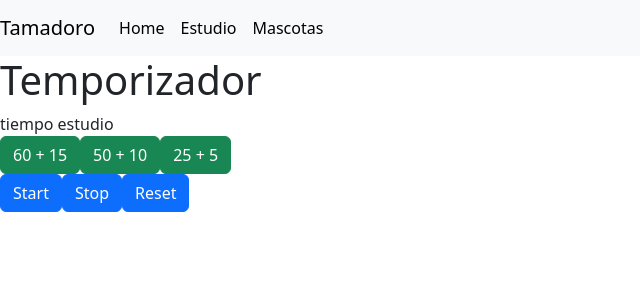
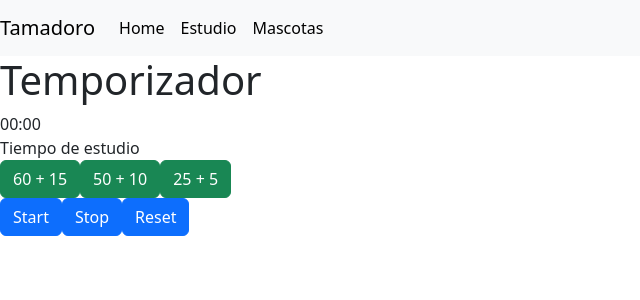
Before and after one commit to nogal1606/tamadoro, a React (Vite) app in the folder tamadoro/: page /estudio in a window 1280 px wide. Shown: the top 300 px of the page, without its empty margins (0-640 px from the left). Built offline with nearby package versions, Linux system fonts and the light colour scheme.

Commit message:
segundo-paso

```diff
--- a/tamadoro/src/estudio/estudio.ts
+++ b/tamadoro/src/estudio/estudio.ts
@@ -1,15 +1,30 @@
-function temporizador1() {
-    let cont = 3600;
-    const intervalo = setInterval(() => {
-        let minutos = Math.floor(cont / 60);
-        let segundos = (cont % 60).toString().padStart(2, '0');
-        console.log(`Ejecutando setInterval ${minutos}:${segundos}`);
+function temporizador1(
+    duracion: number = 3600,
+    elementoId: string = 'temp',
+    callback?: () => void
+): number {
+    let cont: number = duracion;
+    const elemento: HTMLElement | null = document.getElementById(elementoId);
+
+    if (!elemento) {
+        console.error(`Elemento con id "${elementoId}" no encontrado.`);
+        return 0; // Devuelve un valor por defecto en caso de error
+    }
+
+    const intervalo: number = setInterval(() => {
+        const minutos: string = Math.floor(cont / 60).toString().padStart(2, '0');
+        const segundos: string = (cont % 60).toString().padStart(2, '0');
+
+        elemento.innerHTML = `${minutos}:${segundos}`;
 
         if (--cont < 0) {
             clearInterval(intervalo);
-            console.log("Temporizador finalizado");
+            console.log("⏳ Temporizador finalizado");
+            if (callback) callback();
         }
     }, 1000);
+
+    return intervalo; // Devolvemos el intervalo para poder detenerlo desde React
 }
 
-export default temporizador1
+export default temporizador1;
--- a/tamadoro/src/estudio/estudio.tsx
+++ b/tamadoro/src/estudio/estudio.tsx
@@ -1,21 +1,53 @@
-import React, { useState } from 'react'
-import temporizador1 from './estudio'
+import { useRef, useState } from 'react';
+import temporizador1 from './estudio';
 
-function Estudio(){
-return(<div>
-        <h1>Temporizador</h1>
-        <div id='temp'></div>
+function Estudio() {
+    const intervaloRef = useRef<number | null>(null);
+    const [tiempo, setTiempo] = useState(3600);
+
+    const iniciarTemporizador = (duracion: number) => {
+        if (intervaloRef.current) {
+            clearInterval(intervaloRef.current);
+        }
+
+        setTiempo(duracion);
+
+        intervaloRef.current = temporizador1(duracion, 'temp', () => {
+            alert('¡El tiempo ha terminado!');
+            intervaloRef.current = null;
+        });
+    };
+
+    const detenerTemporizador = () => {
+        if (intervaloRef.current !== null) {
+            clearInterval(intervaloRef.current);
+            intervaloRef.current = null;
+        }
+    };
+
+    const reiniciarTemporizador = () => {
+        detenerTemporizador();
+        document.getElementById('temp')!.innerHTML = "00:00";
+    };
+
+    return (
         <div>
-        <label htmlFor="">tiempo estudio</label>
-            <br />
-            <button type="button" className="btn btn-success" onClick={temporizador1}>60 + 15</button>
-            <button type="button" className="btn btn-success">50 + 10</button>
-            <button type="button" className="btn btn-success">25 + 5</button>
+            <h1>Temporizador</h1>
+            <div id="temp">
+                <div>00:00</div>
+            </div>
+            <div>
+                <label htmlFor="">Tiempo de estudio</label>
+                <br />
+                <button className="btn btn-success" onClick={() => iniciarTemporizador(3600)}>60 + 15</button>
+                <button className="btn btn-success" onClick={() => iniciarTemporizador(3000)}>50 + 10</button>
+                <button className="btn btn-success" onClick={() => iniciarTemporizador(1500)}>25 + 5</button>
+            </div>
+            <input className="btn btn-primary" type="button" value="Start" onClick={() => iniciarTemporizador(tiempo)} />
+            <input className="btn btn-primary" type="button" value="Stop" onClick={detenerTemporizador} />
+            <input className="btn btn-primary" type="button" value="Reset" onClick={reiniciarTemporizador} />
         </div>
-        <input className="btn btn-primary" type="reset" value="Start"/>
-        <input className="btn btn-primary" type="reset" value="Stop"/>
-        <input className="btn btn-primary" type="reset" value="Reset"/>
-    </div>
-)
+    );
 }
-export default Estudio
+
+export default Estudio;
```
